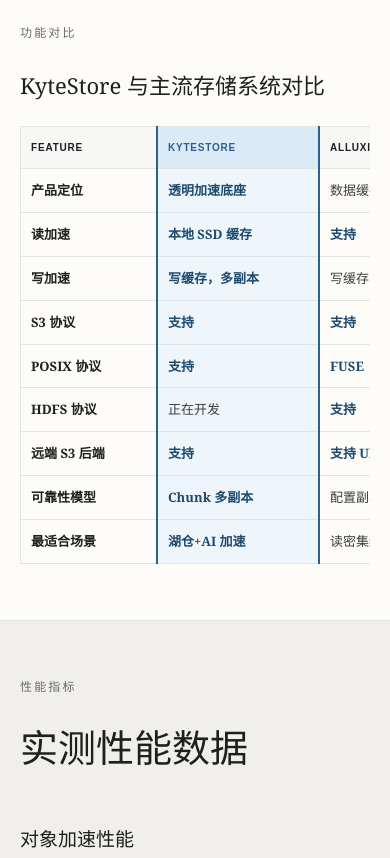
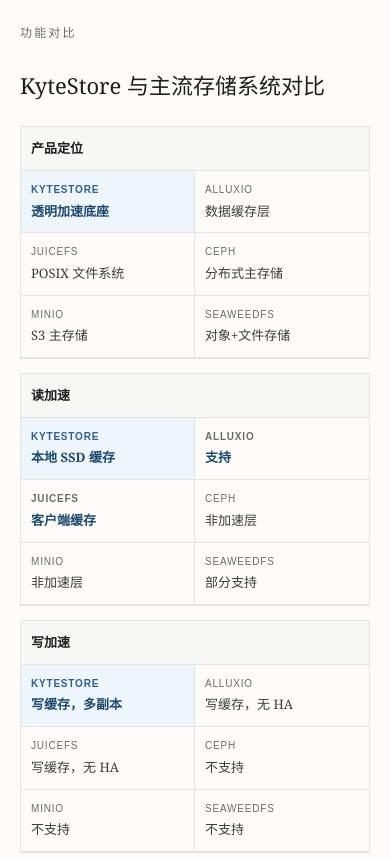
Before and after one commit to royguo/kytestore_landing_page, a website: page index.html in a window 390 px wide. Shown: the part 1480-2338 px from the top of the page. Drawn offline with Linux system fonts and the light colour scheme.

Commit message:
Make comparison table fit without horizontal scroll

```diff
--- a/index.html
+++ b/index.html
@@ -205,17 +205,20 @@
             width: 100%;
             margin-top: 40px;
             border-collapse: collapse;
+            table-layout: fixed;
             background: var(--bg-primary);
             border: 1px solid var(--border);
         }
 
         .comparison-table th,
         .comparison-table td {
-            padding: 14px 13px;
+            padding: 12px 9px;
             text-align: left;
             border-bottom: 1px solid var(--border);
             border-right: 1px solid var(--border);
             vertical-align: top;
+            overflow-wrap: anywhere;
+            word-break: normal;
         }
 
         .comparison-table th:last-child,
@@ -239,14 +242,14 @@
             background: var(--bg-secondary);
             color: var(--text-primary);
             font-family: Arial, Helvetica, sans-serif;
-            font-size: 12px;
-            letter-spacing: 0.08em;
+            font-size: 11px;
+            letter-spacing: 0.04em;
             text-transform: uppercase;
         }
 
         .comparison-table td {
             color: var(--text-secondary);
-            font-size: 14px;
+            font-size: 13px;
             line-height: 1.45;
         }
 
@@ -257,7 +260,6 @@
         .comparison-table .feature-name {
             color: var(--text-primary);
             font-weight: bold;
-            white-space: nowrap;
         }
 
         .comparison-table .advantage {
@@ -266,8 +268,12 @@
         }
 
         .table-scroll .comparison-table {
-            min-width: 1040px;
+            min-width: 0;
             margin-top: 0;
+        }
+
+        #features .table-scroll {
+            overflow-x: visible;
         }
 
         .architecture-section {
@@ -685,6 +691,96 @@
 
             .comparison-table th {
                 font-size: 10px;
+            }
+
+            #features .comparison-table,
+            #features .comparison-table tbody,
+            #features .comparison-table tr,
+            #features .comparison-table td {
+                display: block;
+            }
+
+            #features .comparison-table {
+                border: none;
+                background: transparent;
+            }
+
+            #features .comparison-table thead {
+                display: none;
+            }
+
+            #features .comparison-table tbody {
+                display: grid;
+                gap: 14px;
+            }
+
+            #features .comparison-table tr {
+                display: grid;
+                grid-template-columns: repeat(2, minmax(0, 1fr));
+                background: var(--bg-primary);
+                border: 1px solid var(--border);
+            }
+
+            #features .comparison-table td {
+                min-height: 62px;
+                border-right: 1px solid var(--border);
+                border-bottom: 1px solid var(--border);
+            }
+
+            #features .comparison-table td:nth-child(2) {
+                border-left: none;
+                border-right: 1px solid var(--border);
+            }
+
+            #features .comparison-table td:nth-child(2n + 1) {
+                border-right: none;
+            }
+
+            #features .comparison-table tbody tr:last-child td {
+                border-bottom: 1px solid var(--border);
+            }
+
+            #features .comparison-table .feature-name {
+                grid-column: 1 / -1;
+                min-height: 0;
+                background: var(--bg-secondary);
+                border-right: none;
+                color: var(--text-primary);
+            }
+
+            #features .comparison-table td:not(.feature-name)::before {
+                display: block;
+                margin-bottom: 4px;
+                color: var(--text-muted);
+                font-family: Arial, Helvetica, sans-serif;
+                font-size: 10px;
+                letter-spacing: 0.08em;
+                text-transform: uppercase;
+            }
+
+            #features .comparison-table td:nth-child(2)::before {
+                content: "KyteStore";
+                color: var(--accent);
+            }
+
+            #features .comparison-table td:nth-child(3)::before {
+                content: "Alluxio";
+            }
+
+            #features .comparison-table td:nth-child(4)::before {
+                content: "JuiceFS";
+            }
+
+            #features .comparison-table td:nth-child(5)::before {
+                content: "Ceph";
+            }
+
+            #features .comparison-table td:nth-child(6)::before {
+                content: "MinIO";
+            }
+
+            #features .comparison-table td:nth-child(7)::before {
+                content: "SeaweedFS";
             }
 
             .architecture-section {
```
Also changed, not shown: public/index.html (+102 -6 lines).
